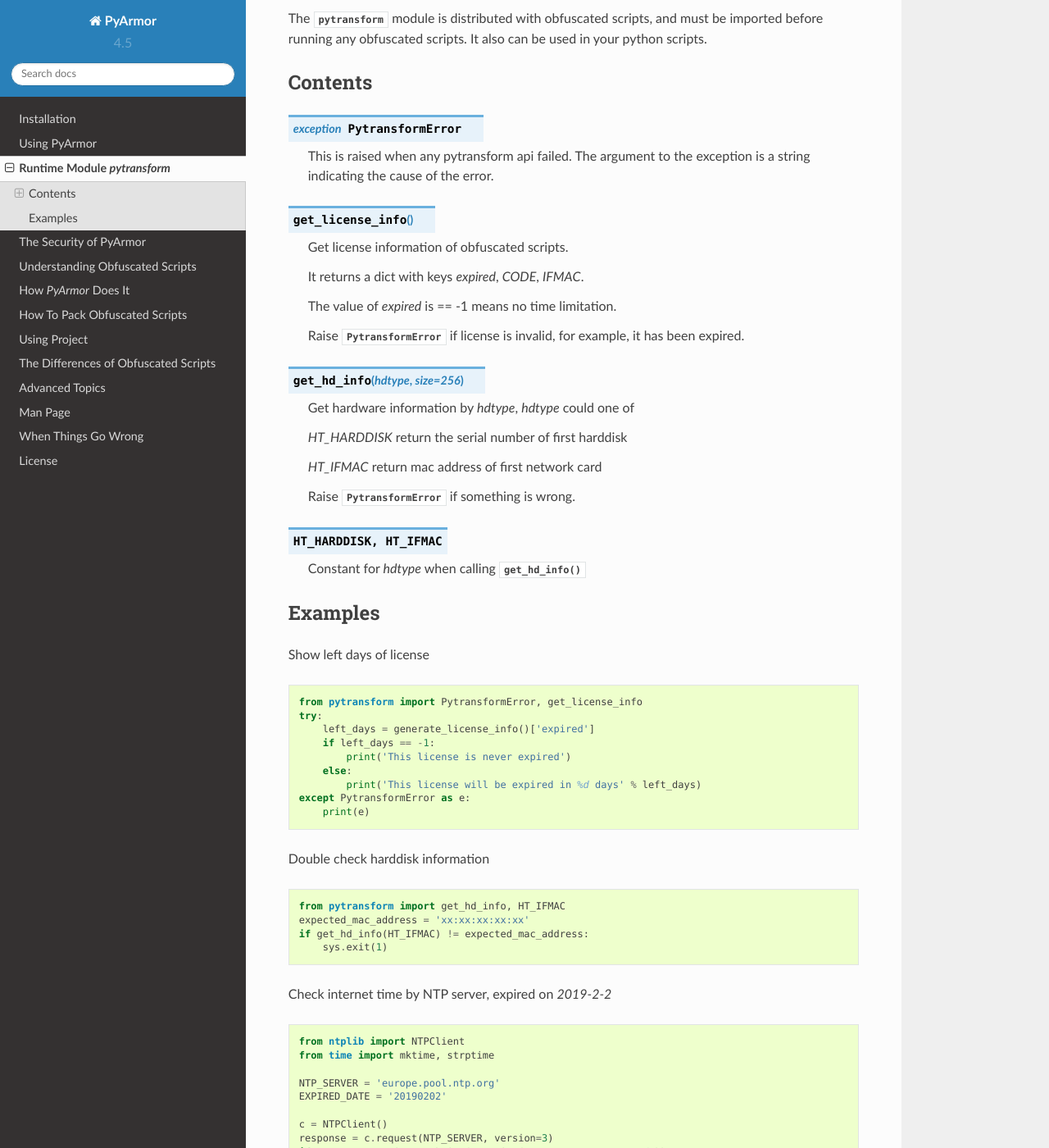
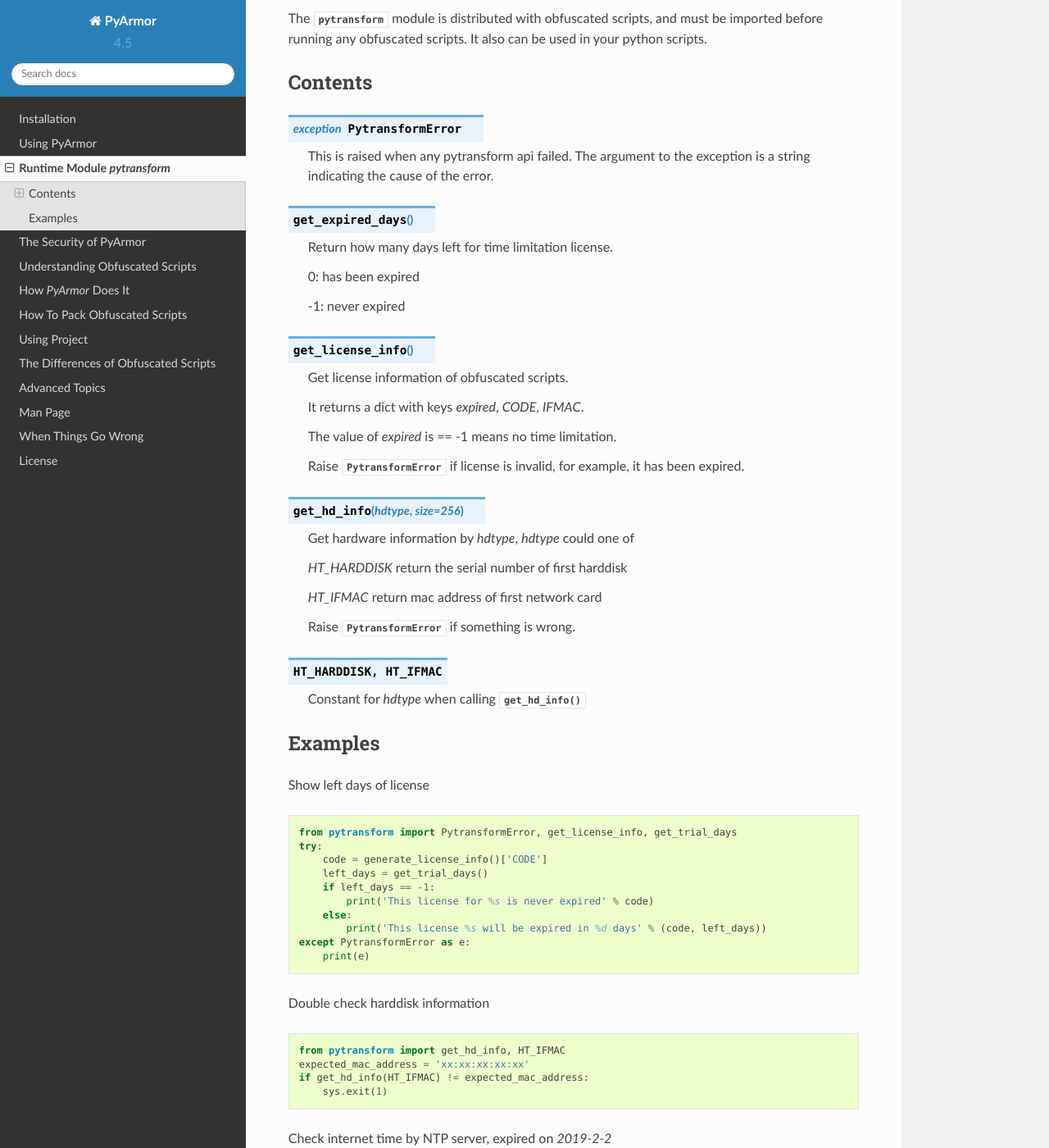
Before and after one commit to dashingsoft/pyarmor, a Sphinx documentation site: the page built from docs/pytransform.rst, in a window 1280 px wide and 1400 px high, scrolled down 222 px. Shown: the whole window at 82% size. Built offline with Sphinx 7.4.7 and the Read the Docs theme 2.0.0, drawn with Linux system fonts in a browser that asks for light colours.

Commit message:
Add get_trial_days in doc

```diff
--- a/docs/pytransform.rst
+++ b/docs/pytransform.rst
@@ -18,6 +18,14 @@
 
    This is raised when any pytransform api failed. The argument to the
    exception is a string indicating the cause of the error.
+
+.. function:: get_expired_days()
+
+   Return how many days left for time limitation license.
+
+   0: has been expired
+
+   -1: never expired
 
 .. function:: get_license_info()
 
@@ -51,13 +59,14 @@
 
 .. code-block:: python
 
-   from pytransform import PytransformError, get_license_info
+   from pytransform import PytransformError, get_license_info, get_trial_days
    try:
-       left_days = generate_license_info()['expired']
+       code = generate_license_info()['CODE']
+       left_days = get_trial_days()
        if left_days == -1:
-           print('This license is never expired')
+           print('This license for %s is never expired' % code)
        else:
-           print('This license will be expired in %d days' % left_days)
+           print('This license %s will be expired in %d days' % (code, left_days))
    except PytransformError as e:
        print(e)
 
```
